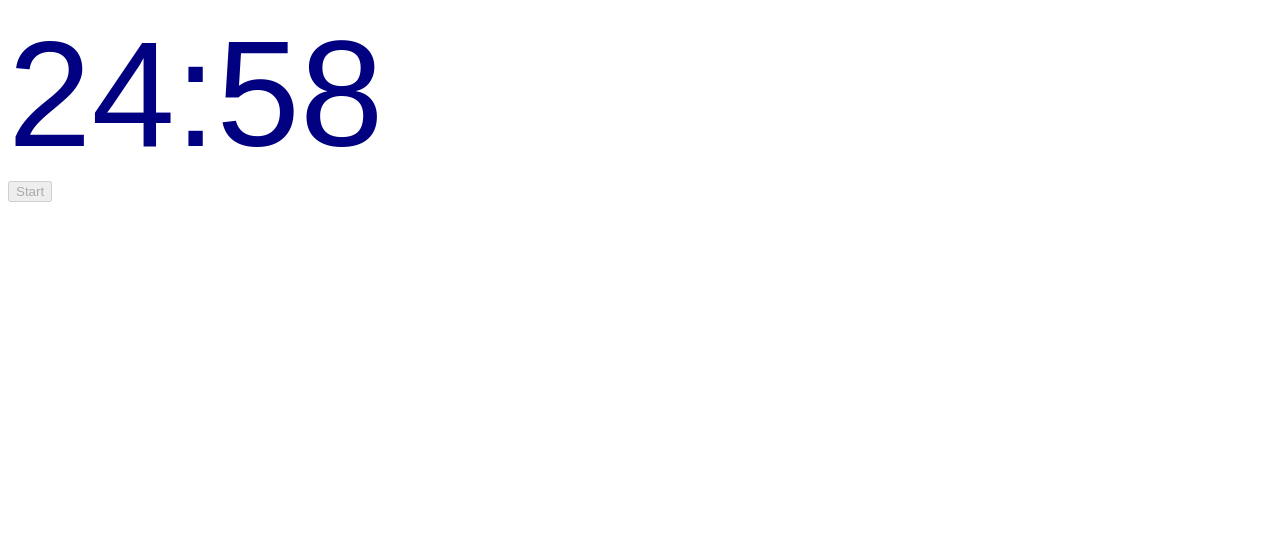
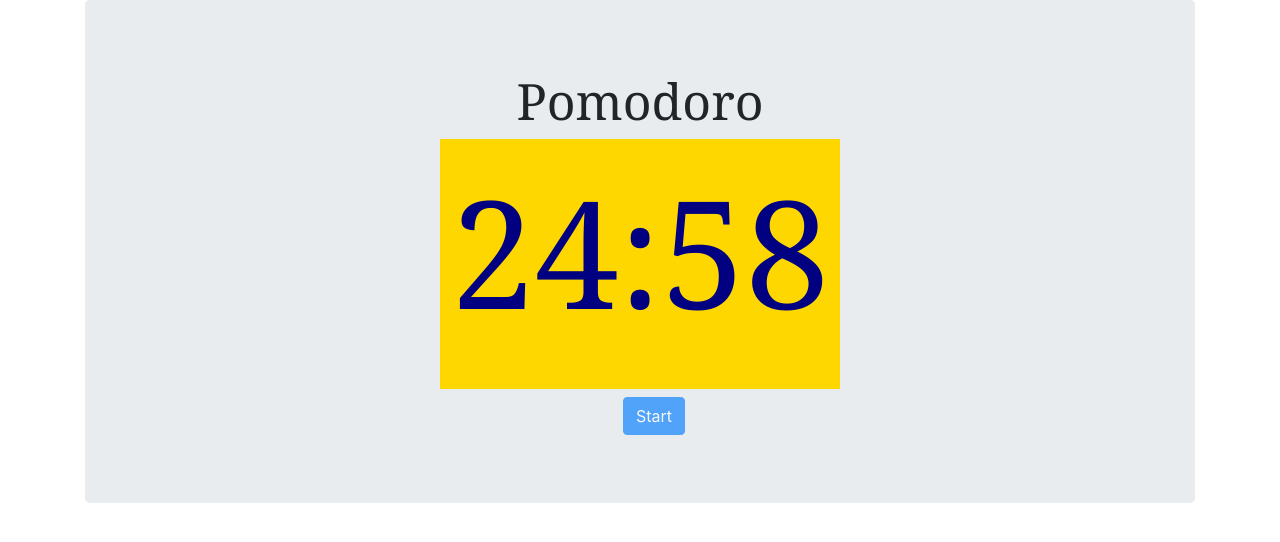
Before and after one commit to bhargav190/Pomotimer, a plain HTML site: page index.html in a window 1280 px wide. Both pictures are taken after a click on the button "Start". Drawn offline with nearby package versions, Linux system fonts and the light colour scheme.

Commit message:
Added Pomodoro Rules

```diff
--- /dev/null
+++ b/app.js
@@ -0,0 +1,49 @@
+let startButton = document.getElementById("start-button");
+let roundTitle = document.getElementById("round-title");
+let timerDiv = document.getElementById("timer");
+let round = 1;
+let number = 25 * 60;
+let timeParse = function (seconds) {
+    let min, sec;
+    min = Math.floor(seconds / 60);
+    sec = seconds - min * 60;
+    return min + ":" + sec;
+}
+
+let updater;
+let updateTimer = function () {
+    if (number > 0) {
+        number--;
+        timerDiv.innerText = timeParse(number);
+        if (number === 0) {
+            clearInterval(updater);
+
+            round++;
+
+            startButton.disabled = false;
+
+            if (round % 9 === 0) {
+                roundTitle.innerText = "Long Break"
+                number = 30 * 60;
+            }
+            else if ((round % 9) % 2 === 1) {
+                roundTitle.innerText = "Pomodoro"
+                number = 25 * 60;
+            }
+            else {
+                roundTitle.innerText = "Short Break"
+                number = 5 * 60;
+            }
+
+            timerDiv.innerText = timeParse(number);
+        }
+    }
+}
+
+let startTimer = function () {
+    console.log('start clicked');
+    updater = setInterval(updateTimer, 1000);
+    startButton.disabled = true;
+}
+
+startButton.addEventListener("click", startTimer);
--- a/index.html
+++ b/index.html
@@ -6,58 +6,31 @@
 	<meta http-equiv="X-UA-Compatible" content="IE=edge">
 	<meta name="viewport" content="width=device-width, initial-scale=1.0">
 	<title>Pomotimer</title>
-    <style>
-        #timer {
-            color: navy;
-            font-family: Arial, Helvetica, sans-serif;
-            font-size: 150px;
-        }
-    </style>
+	<link rel="stylesheet" href="https://stackpath.bootstrapcdn.com/bootstrap/4.4.1/css/bootstrap.min.css"
+		integrity="sha384-Vkoo8x4CGsO3+Hhxv8T/Q5PaXtkKtu6ug5TOeNV6gBiFeWPGFN9MuhOf23Q9Ifjh" crossorigin="anonymous">
+	<link rel="stylesheet" href="style.css">
 </head>
 
 <body>
 
+	<div class='container'>
+		<div class='jumbotron'>
+
+			<div id='round-title'>
+				Pomodoro
+			</div>
 			<div id='timer'>
 				25:00
 			</div>
-    <div>
-        <button id='start-button'>
+			<div id='button-panel'>
+				<button class='btn btn-primary m-2' id='start-button'>
 					Start
 				</button>
 			</div>
+		</div>
+	</div>
 
-    <script>
-        let number = 1500;
-        let timeParse = function (seconds) {
-            let min, sec;
-            min = Math.floor(seconds / 60);
-            sec = seconds - min * 60;
-            return min + ":" + sec;
-            //second: 61
-            //1:1
-        }
-
-        let updater;
-        let updateTimer = function () {
-            if (number > 0) {
-                number--;
-                document.getElementById("timer").innerText = timeParse(number);
-                if (number === 0) {
-                    clearInterval(updater);
-                }
-            }
-        }
-
-        // print("hello there");
-        let startButton = document.getElementById("start-button");
-        let startTimer = function () {
-            updater = setInterval(updateTimer, 1000);
-            startButton.disabled = true;
-        }
-
-        startButton.addEventListener("click", startTimer);
-
-    </script>
+	<script src="app.js"></script>
 </body>
 
 </html>
--- /dev/null
+++ b/style.css
@@ -0,0 +1,22 @@
+#round-title{
+    font-family: Cambria, Cochin, Georgia, Times, 'Times New Roman', serif;
+    font-size: 50px;
+    text-align: center;
+}
+
+#timer {
+    margin:auto;
+    width: 400px;
+    height: 250px;
+    background-color: gold;
+    color: navy;
+    font-family: Cambria, Cochin, Georgia, Times, 'Times New Roman', serif;
+    font-size: 150px;
+    text-align: center;
+}
+
+#button-panel{
+    margin:auto;
+    height: 50px;
+    width: 50px;
+}
```
Lines whose indentation alone changed are shown as unchanged.
